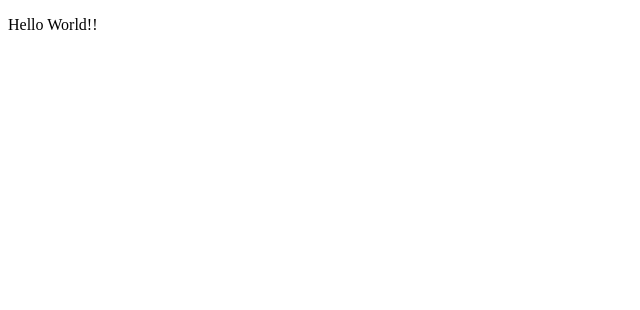
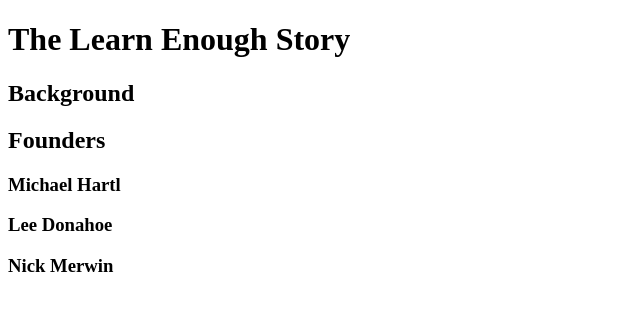
Before and after one commit to code5inder/sample_website, a plain HTML site: page index.html in a window 1280 px wide. Shown: the whole page, without its empty margins (0-640 px from the left). Drawn offline with Linux system fonts and the light colour scheme.

Commit message:
modify to include headers

```diff
--- a/index.html
+++ b/index.html
@@ -1,10 +1,21 @@
 <!DOCTYPE html>
 <html lang="en">
     <head>
-        <title>Page Title</title>
+        <title>Learn HTML</title>
         <meta charset="utf-8">
     </head>
         <body>
-            <p>Hello World!!</p>
+            <h1>The Learn Enough Story</h1>
+
+            <h2>Background</2>
+
+            <h2>Founders</h2>
+
+            <h3>Michael Hartl</h3>
+
+            <h3>Lee Donahoe</h3>
+
+            <h3>Nick Merwin</h3>
+
         </body>
 </html>
```
